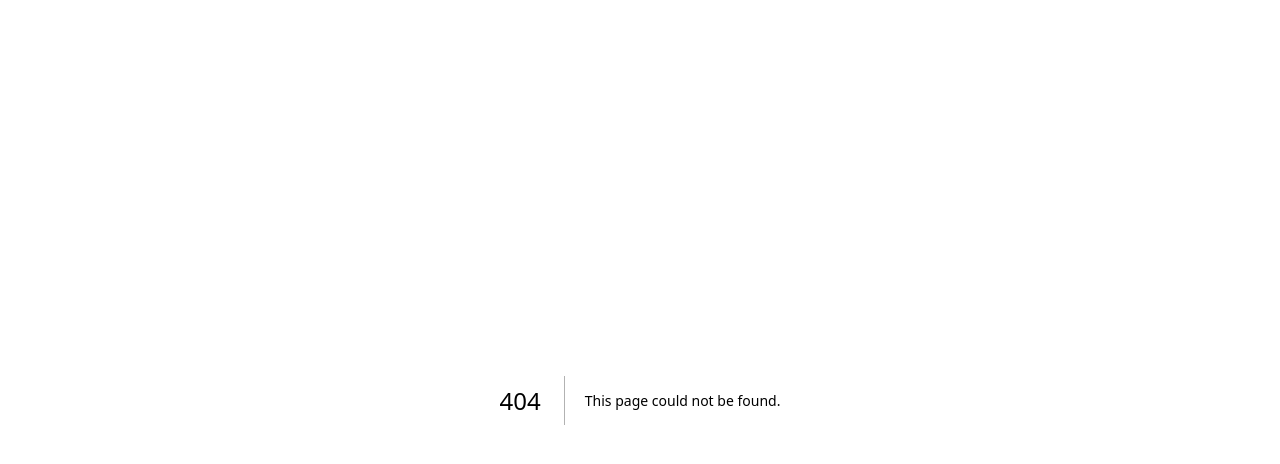
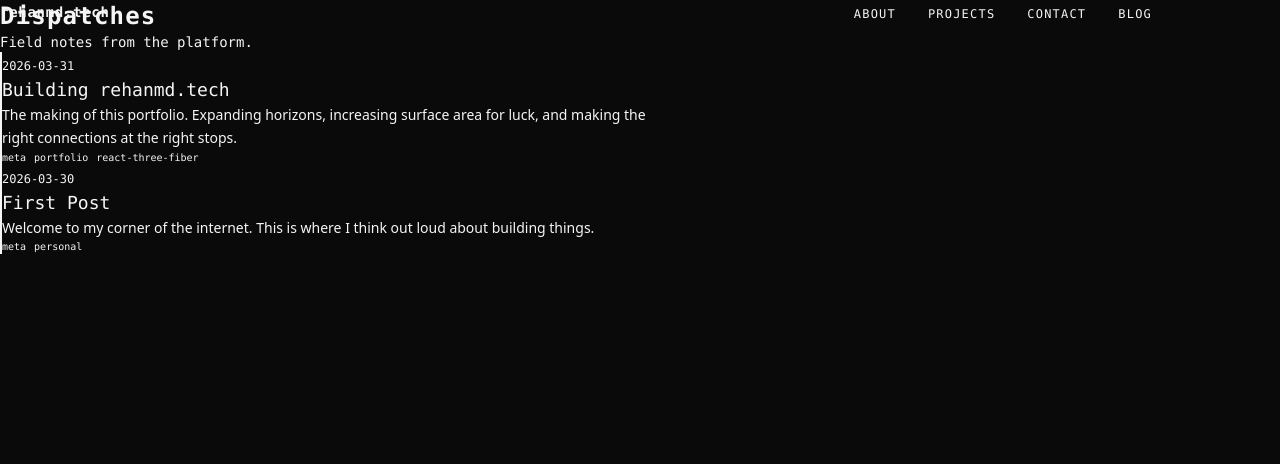
Before and after one commit to rehanmollick/rehanmd.tech, a Next.js app: page /blog in a window 1280 px wide. Before the commit this address had no page. Shown: the top 464 px of the page. Built offline with nearby package versions, Linux system fonts and the light colour scheme.

Commit message:
feat: add blog index page listing all posts

```diff
--- /dev/null
+++ b/src/app/blog/page.tsx
@@ -0,0 +1,68 @@
+import Link from "next/link";
+import Nav from "@/components/layout/Nav";
+import { getAllPosts } from "@/lib/mdx";
+
+export const metadata = {
+  title: "Blog — Md Rehan Mollick",
+  description: "Field notes from the platform. Thoughts on building software, shipping fast, and the journey.",
+};
+
+export default function BlogIndex() {
+  const posts = getAllPosts();
+
+  return (
+    <>
+      <Nav />
+      <main className="min-h-screen bg-bg-primary pt-24 pb-16 px-6">
+        <div className="max-w-2xl mx-auto">
+          <h1 className="font-mono text-2xl font-bold text-accent tracking-wider mb-2">
+            Dispatches
+          </h1>
+          <p className="font-mono text-sm text-text-muted mb-12">
+            Field notes from the platform.
+          </p>
+
+          {posts.length === 0 ? (
+            <p className="text-text-muted font-mono text-sm">No posts yet.</p>
+          ) : (
+            <div className="space-y-8">
+              {posts.map((post) => (
+                <Link
+                  key={post.slug}
+                  href={`/blog/${post.slug}`}
+                  className="block group"
+                >
+                  <article className="border-l-2 border-bg-tertiary group-hover:border-accent pl-4 transition-colors">
+                    <time className="font-mono text-xs text-text-muted">
+                      {post.date}
+                    </time>
+                    <h2 className="font-mono text-lg text-text-primary group-hover:text-accent-light transition-colors mt-1">
+                      {post.title}
+                    </h2>
+                    {post.excerpt && (
+                      <p className="text-text-secondary text-sm mt-1 leading-relaxed">
+                        {post.excerpt}
+                      </p>
+                    )}
+                    {post.tags.length > 0 && (
+                      <div className="flex gap-2 mt-2">
+                        {post.tags.map((tag) => (
+                          <span
+                            key={tag}
+                            className="font-mono text-[10px] text-accent/60 px-1.5 py-0.5 rounded bg-bg-secondary"
+                          >
+                            {tag}
+                          </span>
+                        ))}
+                      </div>
+                    )}
+                  </article>
+                </Link>
+              ))}
+            </div>
+          )}
+        </div>
+      </main>
+    </>
+  );
+}
```
